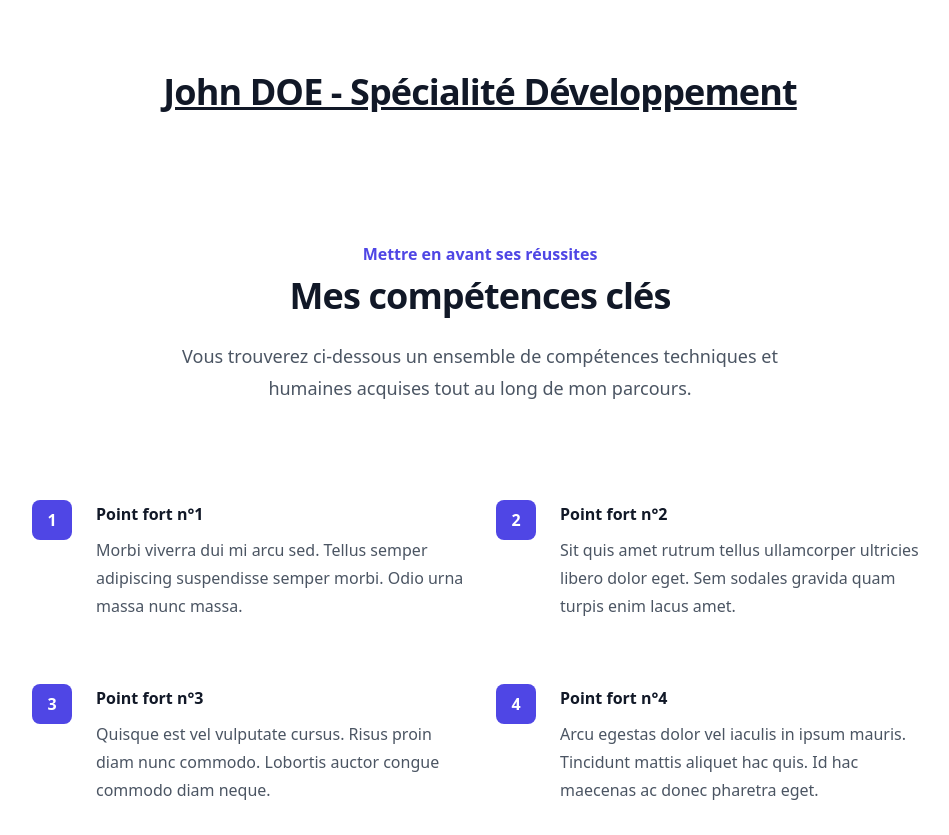
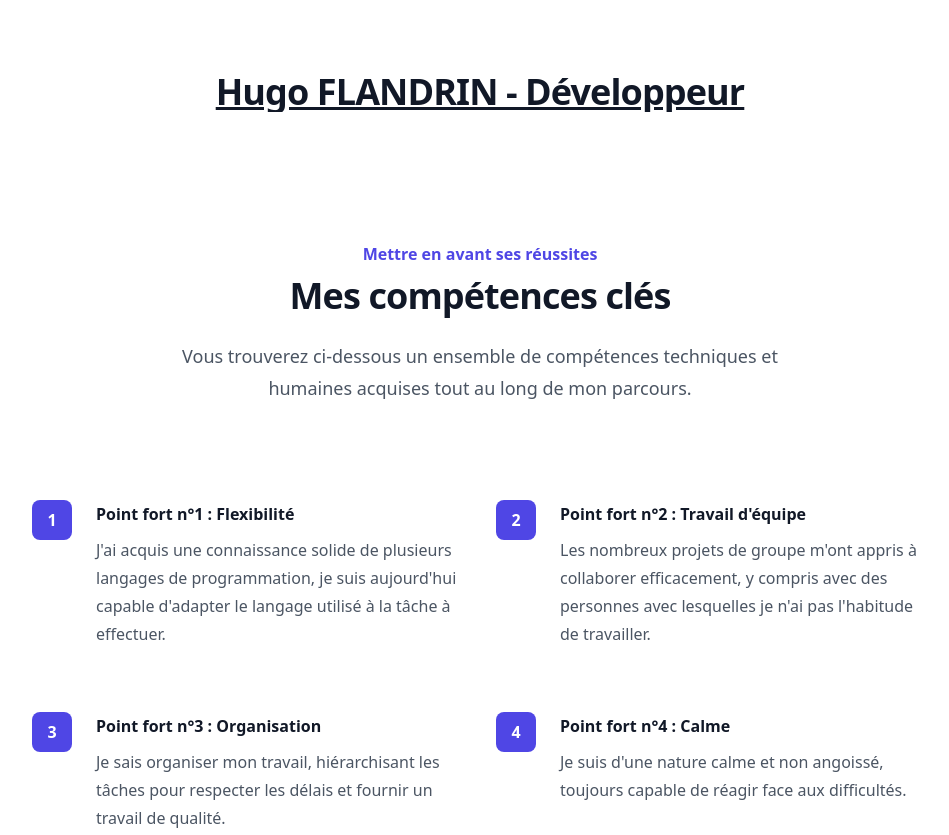
Before and after one commit to fl-hugo/ProfileB2, a plain HTML site: page index.html in a window 1280 px wide. Shown: the top 835 px of the page, without its empty margins (160-1109 px from the left). Drawn offline with nearby package versions, Linux system fonts and the light colour scheme.

Commit message:
strong points

```diff
--- a/index.html
+++ b/index.html
@@ -3,14 +3,14 @@
 <head>
     <meta charset="UTF-8">
     <meta name="viewport" content="width=device-width, initial-scale=1.0">
-    <title>John DOE - Fiche de suivi</title>
+    <title>Hugo FLANDRIN - Fiche de suivi</title>
     <script src="https://cdn.tailwindcss.com"></script>
 </head>
 <body class="min-h-screen flex flex-col justify-between bg-white-100">
 
     <div class="mt-16 mx-auto max-w-7xl px-6 lg:px-8">
         <div class="mx-auto max-w-2xl lg:text-center">
-            <h1 class="mt-2 text-3xl font-bold tracking-tight text-gray-900 sm:text-4xl underline">John DOE - Spécialité Développement</h1>
+            <h1 class="mt-2 text-3xl font-bold tracking-tight text-gray-900 sm:text-4xl underline">Hugo FLANDRIN - Développeur</h1>
         </div>
     </div>
 
@@ -30,36 +30,36 @@
               <div class="absolute left-0 top-0 flex h-10 w-10 items-center justify-center rounded-lg bg-indigo-600 text-white">
                 1
               </div>
-              Point fort n°1
+              Point fort n°1 : Flexibilité
             </dt>
-            <dd class="mt-2 text-base leading-7 text-gray-600">Morbi viverra dui mi arcu sed. Tellus semper adipiscing suspendisse semper morbi. Odio urna massa nunc massa.</dd>
+            <dd class="mt-2 text-base leading-7 text-gray-600">J'ai acquis une connaissance solide de plusieurs langages de programmation, je suis aujourd'hui capable d'adapter le langage utilisé à la tâche à effectuer.</dd>
           </div>
           <div class="relative pl-16">
             <dt class="text-base font-semibold leading-7 text-gray-900">
               <div class="absolute left-0 top-0 flex h-10 w-10 items-center justify-center rounded-lg bg-indigo-600 text-white">
                 2
               </div>
-              Point fort n°2
+              Point fort n°2 : Travail d'équipe
             </dt>
-            <dd class="mt-2 text-base leading-7 text-gray-600">Sit quis amet rutrum tellus ullamcorper ultricies libero dolor eget. Sem sodales gravida quam turpis enim lacus amet.</dd>
+            <dd class="mt-2 text-base leading-7 text-gray-600">Les nombreux projets de groupe m'ont appris à collaborer efficacement, y compris avec des personnes avec lesquelles je n'ai pas l'habitude de travailler.</dd>
           </div>
           <div class="relative pl-16">
             <dt class="text-base font-semibold leading-7 text-gray-900">
               <div class="absolute left-0 top-0 flex h-10 w-10 items-center justify-center rounded-lg bg-indigo-600 text-white">
                 3
               </div>
-              Point fort n°3
+              Point fort n°3 : Organisation
             </dt>
-            <dd class="mt-2 text-base leading-7 text-gray-600">Quisque est vel vulputate cursus. Risus proin diam nunc commodo. Lobortis auctor congue commodo diam neque.</dd>
+            <dd class="mt-2 text-base leading-7 text-gray-600">Je sais organiser mon travail, hiérarchisant les tâches pour respecter les délais et fournir un travail de qualité.</dd>
           </div>
           <div class="relative pl-16">
             <dt class="text-base font-semibold leading-7 text-gray-900">
               <div class="absolute left-0 top-0 flex h-10 w-10 items-center justify-center rounded-lg bg-indigo-600 text-white">
                4
               </div>
-              Point fort n°4
+              Point fort n°4 : Calme
             </dt>
-            <dd class="mt-2 text-base leading-7 text-gray-600">Arcu egestas dolor vel iaculis in ipsum mauris. Tincidunt mattis aliquet hac quis. Id hac maecenas ac donec pharetra eget.</dd>
+            <dd class="mt-2 text-base leading-7 text-gray-600">Je suis d'une nature calme et non angoissé, toujours capable de réagir face aux difficultés.</dd>
           </div>
     </div>
   </div>
```
